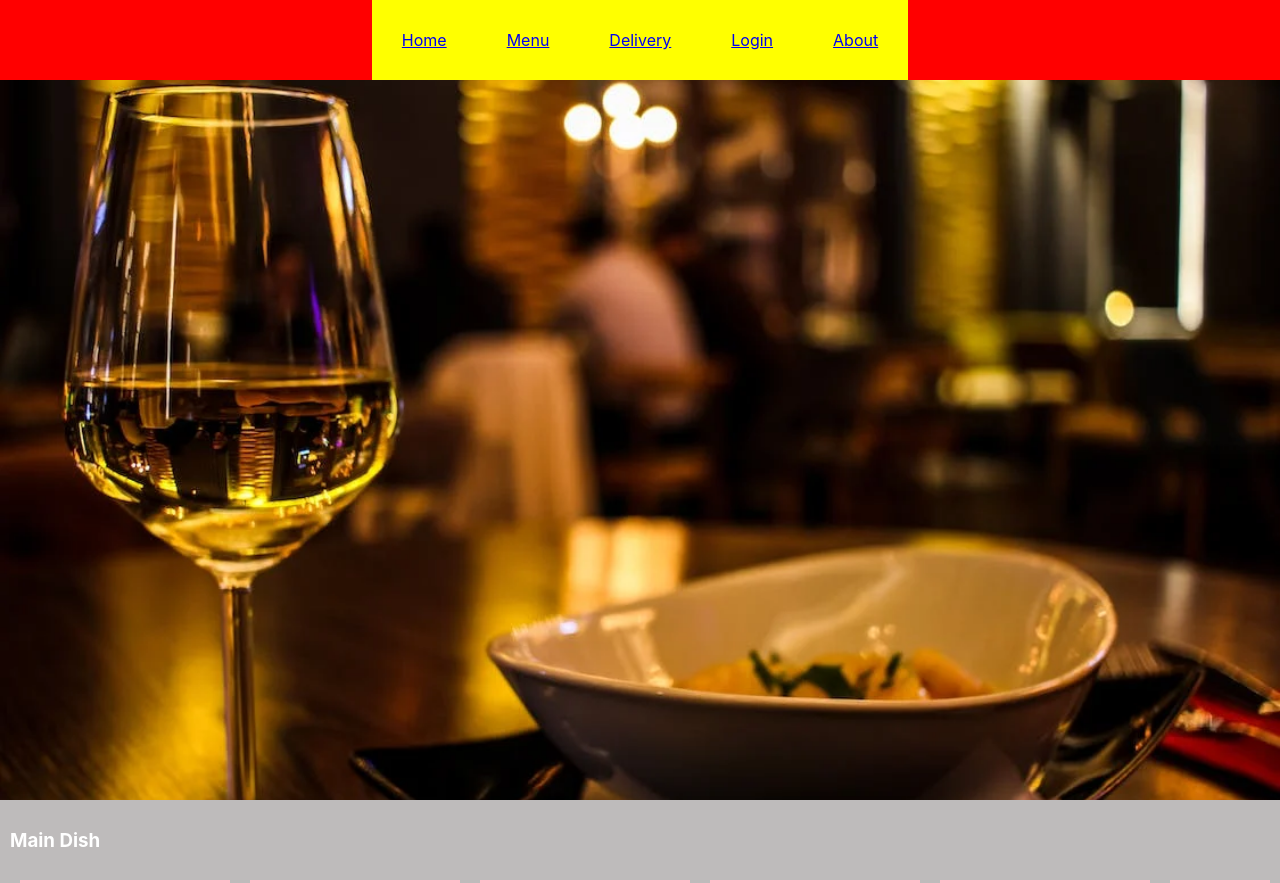
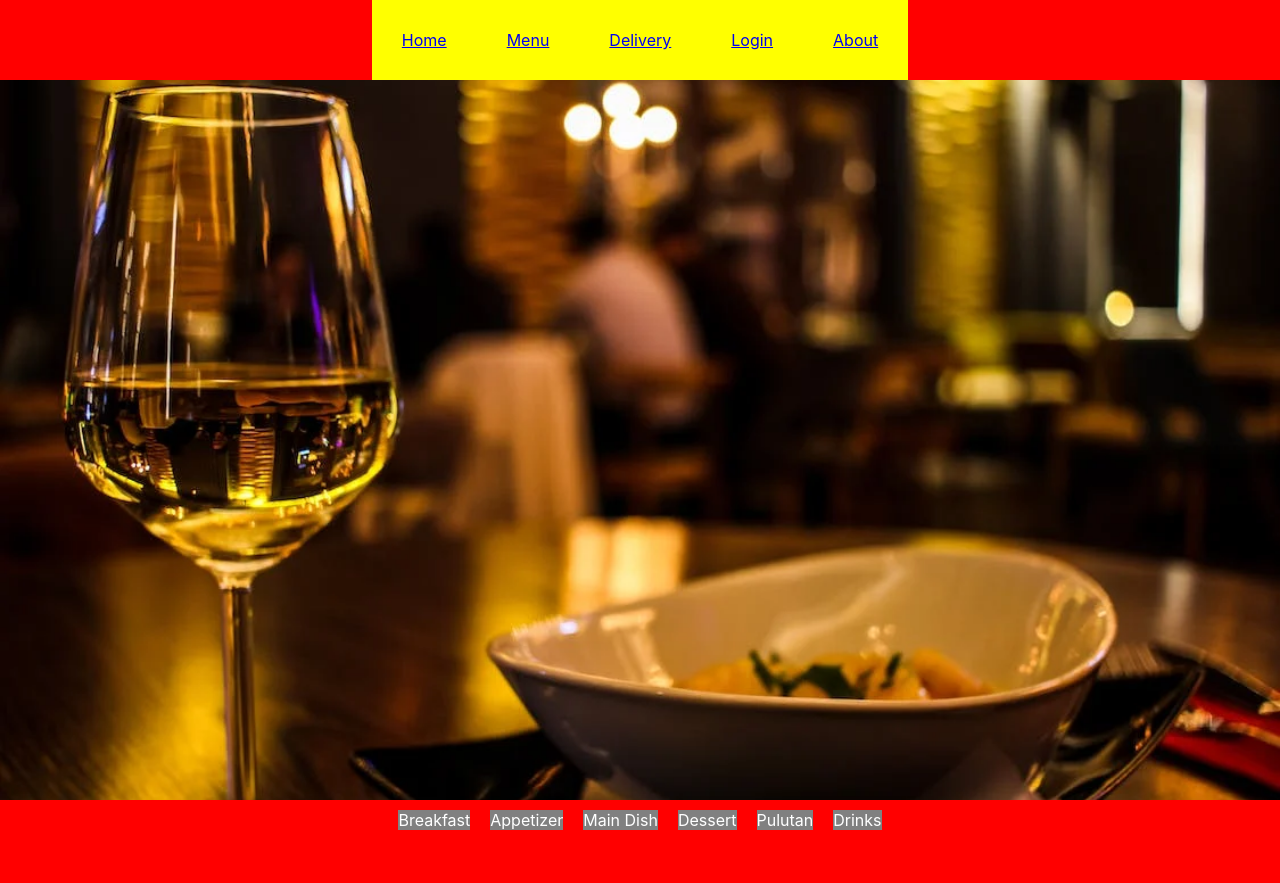
Before and after one commit to lancers2020/dars, a React (Create React App) app in the folder client/dars/: page /menu in a window 1280 px wide. Shown: the top 883 px of the page. Built offline with nearby package versions, Linux system fonts and the light colour scheme.

Commit message:
incorporated Testing1.js from sheryl folder into Menu.js, added some css too

```diff
--- a/client/dars/src/pages/Menu.js
+++ b/client/dars/src/pages/Menu.js
@@ -1,4 +1,4 @@
-import React,{Component} from 'react'
+import React,{Component, useState} from 'react'
 import './css/menu.css';
 import Card from "../components/Card";
 import arroz_caldo from "../pictures/main_dish/arroz_caldo.jpg";
@@ -27,10 +27,8 @@ import sinigang_na_baboy_with_rice from "../pictures/main_dish/sinigang_na_baboy
 import sisig_with_rice from "../pictures/main_dish/sisig_with_rice.jpg";
 import banner from "../pictures/logo/banner.jpg";
 import OverFlowX from './components/OverFlowX';
-import Testing1 from '../test/sheryl/Testing1';
 
-
-function Menu() {
+const MenuDisplay=()=>{
   var label=[
     "arroz caldo",
     "beef salpicao",
@@ -84,14 +82,38 @@ function Menu() {
     sinigang_na_baboy_with_rice,
     sisig_with_rice
    ]
+
+  const Breakfast=()=>{
+      if(isBreakfast===true){
           return (
+              <div
+                 style={{}}
+              >
+                 <h1>breakfast</h1>
+              </div>
+          )
+      }
+  }
 
-    <div className='menu-wrapper'>
-      <section id="section-1" className='banner'>
-        {/* this is the banner */}
-      </section>
+  const Appetizer=()=>{
+      if(isAppetizer===true){
+          return (
+              <div
+                style={{}}
+              >
+                 <h1>appetizer</h1>
+              </div>
+         )
+      }
+  }
 
-      <section id="section-2" className="container">
+
+  const MainDish=()=>{
+      if(isMainDish===true){
+          return (
+              <div
+                style={{}}
+              >
                   <OverFlowX
                     category="Main Dish"
                     label={label}
@@ -100,9 +122,146 @@ function Menu() {
                     bgColor="pink"
                     picture={pictures}
                   />
+              </div>
+          )
+      }
+
+  }
+
+  const Dessert=()=>{
+      if(isDessert===true){
+          return (
+              <div
+                style={{}}
+              >
+                 <h1>dessert</h1>
+              </div>
+          )
+      }
+  }
+
+  const Pulutan=()=>{
+      if(isPulutan===true){
+          return (
+              <div
+                style={{}}
+              >
+                 <h1>pulutan</h1>
+              </div>
+          )
+      }
+  }
+
+  const Drinks=()=>{
+      if(isDrinks===true){
+          return (
+              <div
+                 style={{}}
+              >
+                 <h1>drinks</h1>
+              </div>
+          )
+      }
+  }
+
+  const Display=()=>{
+      return(
+          <div>
+              <Breakfast/>
+              <Appetizer/>
+              <MainDish/>
+              <Dessert/>
+              <Pulutan/>
+              <Drinks/>
+          </div>
+      )
+  }
+
+
+  const [isBreakfast, setIsBreakfast] =
+  useState(false);
+
+  const [isAppetizer, setIsAppetizer] =
+  useState(false);
+
+  const [isMainDish, setIsMainDish] =
+  useState(false);
+
+  const [isDessert, setIsDessert] =
+  useState(false);
+
+  const [isPulutan, setIsPulutan] =
+  useState(false);
+
+  const [isDrinks, setIsDrinks] =
+  useState(false);
+
+   return (
+    <div>
+      <div className='menu-navbar-wrapper'>
+          <div onClick={()=>{
+              setIsBreakfast(true)
+              setIsAppetizer(false)
+              setIsMainDish(false)
+              setIsDessert(false)
+              setIsPulutan(false)
+              setIsDrinks(false)
+          }}>Breakfast</div>
+          <div onClick={()=>{
+              setIsAppetizer(true)
+              setIsBreakfast(false)
+              setIsMainDish(false)
+              setIsDessert(false)
+              setIsPulutan(false)
+              setIsDrinks(false)
+          }}>Appetizer</div>
+          <div onClick={()=>{
+              setIsMainDish(true)
+              setIsAppetizer(false)
+              setIsBreakfast(false)
+              setIsDessert(false)
+              setIsPulutan(false)
+              setIsDrinks(false)
+          }}>Main Dish</div>
+          <div onClick={()=>{
+              setIsDessert(true)
+              setIsAppetizer(false)
+              setIsMainDish(false)
+              setIsBreakfast(false)
+              setIsPulutan(false)
+              setIsDrinks(false)
+          }}>Dessert</div>
+          <div onClick={()=>{
+              setIsPulutan(true)
+              setIsAppetizer(false)
+              setIsMainDish(false)
+              setIsDessert(false)
+              setIsBreakfast(false)
+              setIsDrinks(false)
+          }}>Pulutan</div>
+          <div onClick={()=>{
+              setIsDrinks(true)
+              setIsAppetizer(false)
+              setIsMainDish(false)
+              setIsDessert(false)
+              setIsPulutan(false)
+              setIsBreakfast(false)
+          }}>Drinks</div>
+      </div>
+      <Display/>
+    </div>
+   )
+}
+
+function Menu() {
+  return (
+
+    <div className='menu-wrapper'>
+      <section id="section-1" className='banner'>
+        {/* this is the banner */}
       </section>
-      <section id='section-3'>
-        <Testing1/>
+      <section id='section-2'>
+        <MenuDisplay/>
       </section>
     </div>
 
--- a/client/dars/src/pages/css/menu.css
+++ b/client/dars/src/pages/css/menu.css
@@ -16,7 +16,17 @@ body{
   flex-direction: column;
   text-align: left;
 }
-#section-3{
+#section-2{
   height: 700px;
   background-color: red;
 }
+
+/* menu-navbar */
+.menu-navbar-wrapper{
+  display: flex;
+  justify-content: center;
+}
+.menu-navbar-wrapper>div{
+  margin: 10px;
+  background-color: grey;
+}
```
Lines whose indentation alone changed are shown as unchanged.
